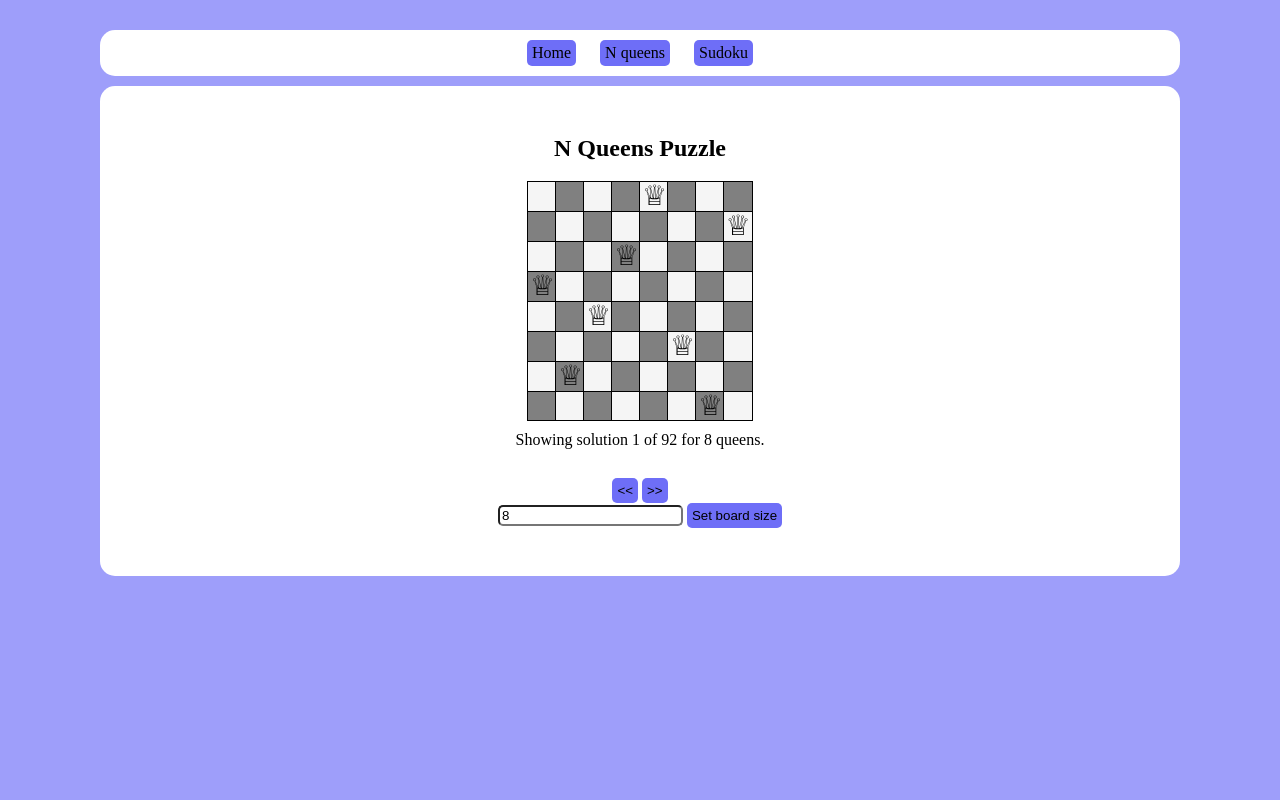
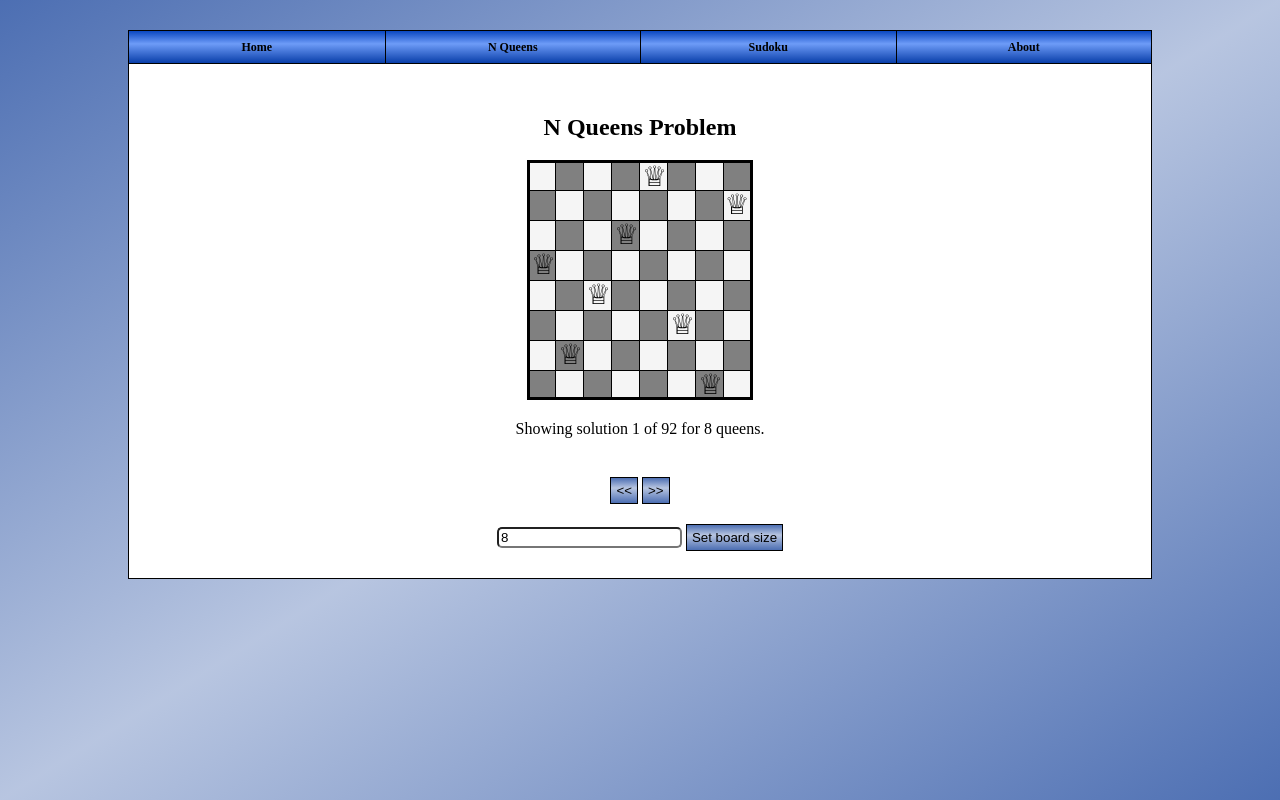
Before and after one commit to cdouglass/fun-with-dancing-links, a Flask app: page /n_queens in a window 1280 px wide. Run offline with Flask 2, Linux system fonts and the light colour scheme.

Commit message:
Tweak styling

```diff
--- a/puzzle.py
+++ b/puzzle.py
@@ -6,7 +6,6 @@ import lib.n_queens
 import lib.sudoku
 
 app = flask.Flask(__name__)
-# changed from .get("thingy") to ["thingy"] at same time as CLOUDAMQP -> REDIS_URL
 app.config['CELERY_BROKER_URL'] = os.environ.get("CLOUDAMQP_URL")
 app.config['CELERY_RESULT_BACKEND'] = os.environ.get("CLOUDAMQP_URL")
 app.config['CELERY_IGNORE_RESULT'] = False
@@ -23,6 +22,10 @@ def solve_n_queens_in_background(n):
 @app.route('/')
 def index():
   return flask.render_template('index.html')
+
+@app.route('/about')
+def about():
+  return flask.render_template('about.html')
 
 @app.route('/sudoku')
 def sudoku():
--- a/static/css/board.css
+++ b/static/css/board.css
@@ -5,7 +5,7 @@
 .grid {
   padding: 1px 0; /* prevents vertical scrollbar */
   overflow-x: auto;
-  margin-bottom: 10px;
+  margin-bottom: 20px;
 }
 
 .row {
@@ -14,8 +14,9 @@
   overflow: visible;
 }
 
-.row:last-child .square {
-  border-bottom: 1px solid black;
+.row, .square {
+  border-color: black;
+  border-style: solid;
 }
 
 .square {
@@ -24,8 +25,8 @@
   display: inline-block;
   height: 100%;
   width: 30px;
-  border-left: 1px solid black;
-  border-top: 1px solid black;
+  border-left-width: 1px;
+  border-top-width: 1px;
   font-size: 1.75em;
   text-align: center;
 }
@@ -37,10 +38,19 @@
 
 .square:first-child {
   margin: 0;
+  border-left-width: 3px;
 }
 
 .square:last-child {
-  border-right: 1px solid black;
+  border-right: 3px solid black;
+}
+
+.row:last-child .square {
+  border-bottom-width: 3px;
+}
+
+.row:first-child .square {
+  border-top-width: 3px;
 }
 
 /*CHESS*/
@@ -62,13 +72,6 @@
 .sudoku .square:nth-child(3n + 1) {
   border-left-width: 3px;
 }
-.sudoku .square:last-child {
-  border-right-width: 3px;
-}
-
-.sudoku .row:last-child .square {
-  border-bottom-width: 3px;
-}
 
 .sudoku .row:nth-child(3n+1) .square {
   border-top-width: 3px;
--- a/static/css/style.css
+++ b/static/css/style.css
@@ -2,26 +2,65 @@
   box-sizing: border-box;
 }
 
+html {
+  min-height: 100%;
+}
+
 body {
-  background-color: hsla(240, 90%, 80%, 1);
-  padding: 30px 100px;
+  background: linear-gradient(to right bottom, hsla(220, 40%, 50%, 1), hsla(220, 40%, 80%, 1), hsla(220, 40%, 50%, 1));
+  height: 100%;
+  padding: 30px 10% 10%;
+  min-height: 100%;
 }
 
 header {
-  background-color: white;
-  padding: 10px;
-  border-radius: 15px;
-  margin-bottom: 10px;
+  border: 1px solid black;
 }
 
-header a {
-  margin: 0 10px 0 10px;
+nav:after {
+  clear: left;
+  content: " ";
+  display: block;
+}
+
+nav a {
+  background: linear-gradient(to bottom, hsla(220, 90%, 40%, 1), hsla(220, 90%, 70%, 1) 40%, hsla(220, 90%, 35%, 1));
+  font-size: 0.75em;
+  font-weight: bold;
+  text-align: center;
+  color: inherit;
+  text-decoration: none;
+}
+
+a div {
+  padding: 10px;
+}
+
+@media (max-width: 450px) {
+  nav a {
+    float: none;
+    display: block;
+  }
+  nav a:nth-child(n+2) {
+    border-top: 1px solid black;
+  }
+}
+
+@media (min-width: 451px) {
+  nav a {
+    float: left;
+    width: 25%;
+  }
+  nav a:nth-child(n+2) {
+    border-left: 1px solid black;
+  }
 }
 
 #content {
   background-color: white;
-  padding: 30px;
-  border-radius: 15px;
+  padding: 5.0% 5.0% 0 5.0%;
+  border: 1px solid black;
+  border-top: none;
 }
 
 h1 {
@@ -33,13 +72,12 @@ h2 {
 }
 
 h1, h2, h3 {
-  margin: 20px 0;
   font-weight: bold;
   text-align: center;
 }
 
-form, p, section nav {
-  margin-bottom: 10px;
+h1, h2, h3, form, p, .controls {
+  margin-bottom: 20px;
 }
 
 input[type="number"] {
@@ -48,21 +86,13 @@ input[type="number"] {
   max-width: 100%;
 }
 
-form, nav, .controls {
+form, .controls {
   text-align: center;
 }
 
-a.internal {
-  text-decoration: none;
-  color: inherit;
-  text-align: center;
-  display: inline-block;
-}
-
-a div, button {
-  background-color: hsla(240, 90%, 70%, 1);
-  border: none;
-  border-radius: 5px;
+button {
+  background: linear-gradient(hsla(220, 40%, 50%, 1), hsla(220, 40%, 80%, 1) 40%, hsla(220, 40%, 50%, 1));
+  border: 1px solid black;
   padding: 5px;
   text-align: center;
 }
--- a/templates/layout.html
+++ b/templates/layout.html
@@ -10,9 +10,10 @@
   <body>
     <header>
       <nav>
-        <a class="internal" href="/"><div>Home</div></a>
-        <a class="internal" href="/n_queens"><div>N queens</div></a>
-        <a class="internal" href="/sudoku"><div>Sudoku</div></a>
+        <a href="/"><div>Home</div></a>
+        <a href="/n_queens"><div>N Queens</div></a>
+        <a href="/sudoku"><div>Sudoku</div></a>
+        <a href="/about"><div>About</div></a>
       </nav>
     </header>
     <section id="content">{% block content %}{% endblock %}</section>
--- a/templates/n_queens.html
+++ b/templates/n_queens.html
@@ -1,9 +1,9 @@
 {% extends "layout.html" %}
 {% block stylesheet %}"../static/css/board.css"{% endblock %}
-{% block title %}N Queens Puzzle{% endblock %}
+{% block title %}N Queens Problem{% endblock %}
 
 {% block content %}
-  <h1>N Queens Puzzle</h1>
+  <h1>N Queens Problem</h1>
   <div id="board-container">
     {% include 'n_queens_container.html' %}
   </div>
```
Also changed, not shown: templates/about.html (added, +11 -0 lines), templates/index.html (+7 -9 lines), README.md.
